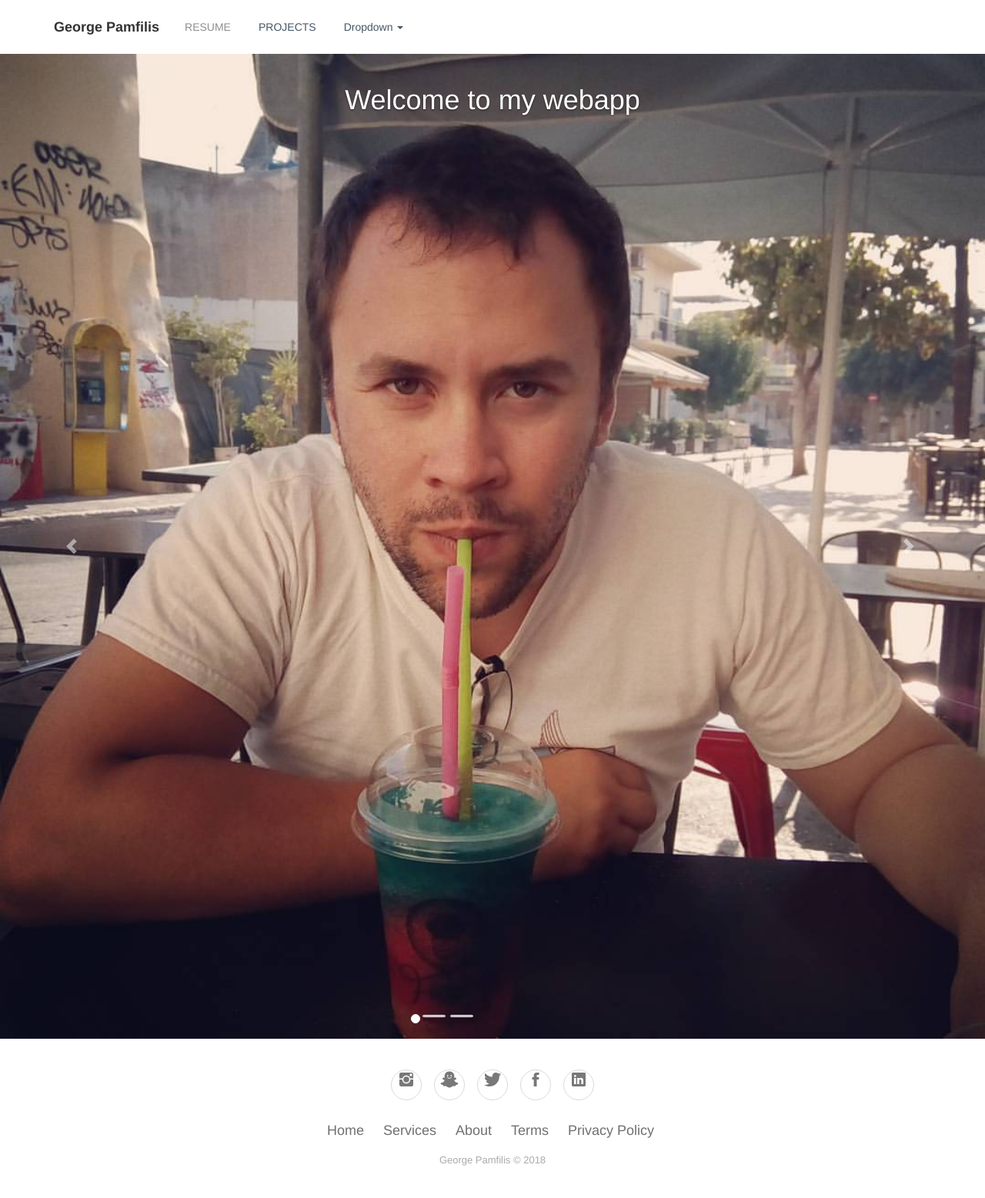
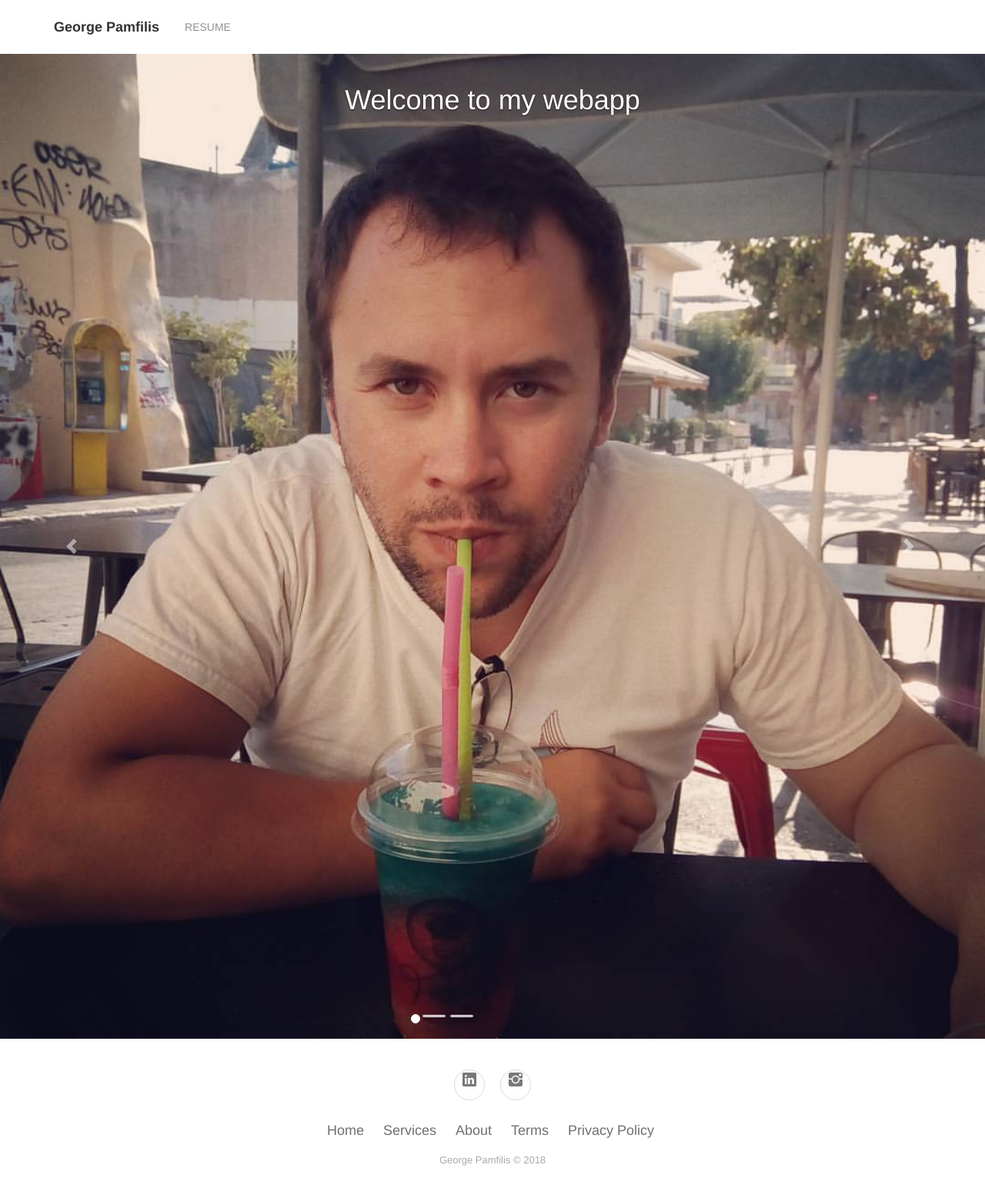
Before and after one commit to gpamfilis/georgepamfilis, a Flask app: page / in a window 1280 px wide. Shown: the whole page at 77% size. Run offline with Flask 2, Linux system fonts and the light colour scheme; the visitor is signed in with stand-in values (Sample User, id 1); some libraries are stand-ins or nearby versions; some web fonts are replaced.

Commit message:
index fix

```diff
--- a/app/templates/boot_studio/landing_page.html
+++ b/app/templates/boot_studio/landing_page.html
@@ -29,15 +29,15 @@
                     class="collapse navbar-collapse" id="navcol-1">
                 <ul class="nav navbar-nav">
                     <li class="active" role="presentation"><a href="#">RESUME</a></li>
-                    <li role="presentation"><a href="{{url_for('main.projects')}}">PROJECTS</a></li>
-                    <li class="dropdown"><a class="dropdown-toggle" data-toggle="dropdown" aria-expanded="false"
-                                            href="#">Dropdown <span class="caret"></span></a>
-                        <ul class="dropdown-menu" role="menu">
-                            <li role="presentation"><a href="#">First Item</a></li>
-                            <li role="presentation"><a href="#">Second Item</a></li>
-                            <li role="presentation"><a href="#">Third Item</a></li>
-                        </ul>
-                    </li>
+                    <!--<li role="presentation"><a href="{{url_for('main.projects')}}">PROJECTS</a></li>-->
+                    <!--<li class="dropdown"><a class="dropdown-toggle" data-toggle="dropdown" aria-expanded="false"-->
+                    <!--href="#">Dropdown <span class="caret"></span></a>-->
+                    <!--<ul class="dropdown-menu" role="menu">-->
+                    <!--<li role="presentation"><a href="#">First Item</a></li>-->
+                    <!--<li role="presentation"><a href="#">Second Item</a></li>-->
+                    <!--<li role="presentation"><a href="#">Third Item</a></li>-->
+                    <!--</ul>-->
+                    <!--</li>-->
                 </ul>
                 <!--<p class="navbar-text navbar-right actions"><a class="navbar-link login" href="#">Log In</a> <a-->
                 <!--class="btn btn-default action-button" role="button" href="#">Sign Up</a></p>-->
@@ -49,12 +49,15 @@
 
     <div class="footer-basic">
         <footer>
-        <div class="social"><a href="#"><i class="icon ion-social-instagram"></i></a><a href="#"><i
-                class="icon ion-social-snapchat"></i></a><a href="#"><i class="icon ion-social-twitter"></i></a><a
-                href="#"><i class="icon ion-social-facebook"></i></a><a href="#"><i
-                class="icon ion-social-linkedin"></i></a></div>
-        <ul
-                class="list-inline">
+            <div class="social">
+                <a href="https://www.linkedin.com/in/george-pamfilis/"><i class="icon ion-social-linkedin"></i></a>
+                <a href="https://www.instagram.com/georgepamfilis/"><i class="icon ion-social-instagram"></i></a>
+                <!--<a href="#"><i class="icon ion-social-snapchat"></i></a>-->
+                <!--<a href="#"><i class="icon ion-social-twitter"></i></a>-->
+                <!--<a href="#"><i class="icon ion-social-facebook"></i></a>-->
+            </div>
+
+            <ul class="list-inline">
                 <li><a href="#">Home</a></li>
                 <li><a href="#">Services</a></li>
                 <li><a href="#">About</a></li>
```
Lines whose indentation alone changed are shown as unchanged.
